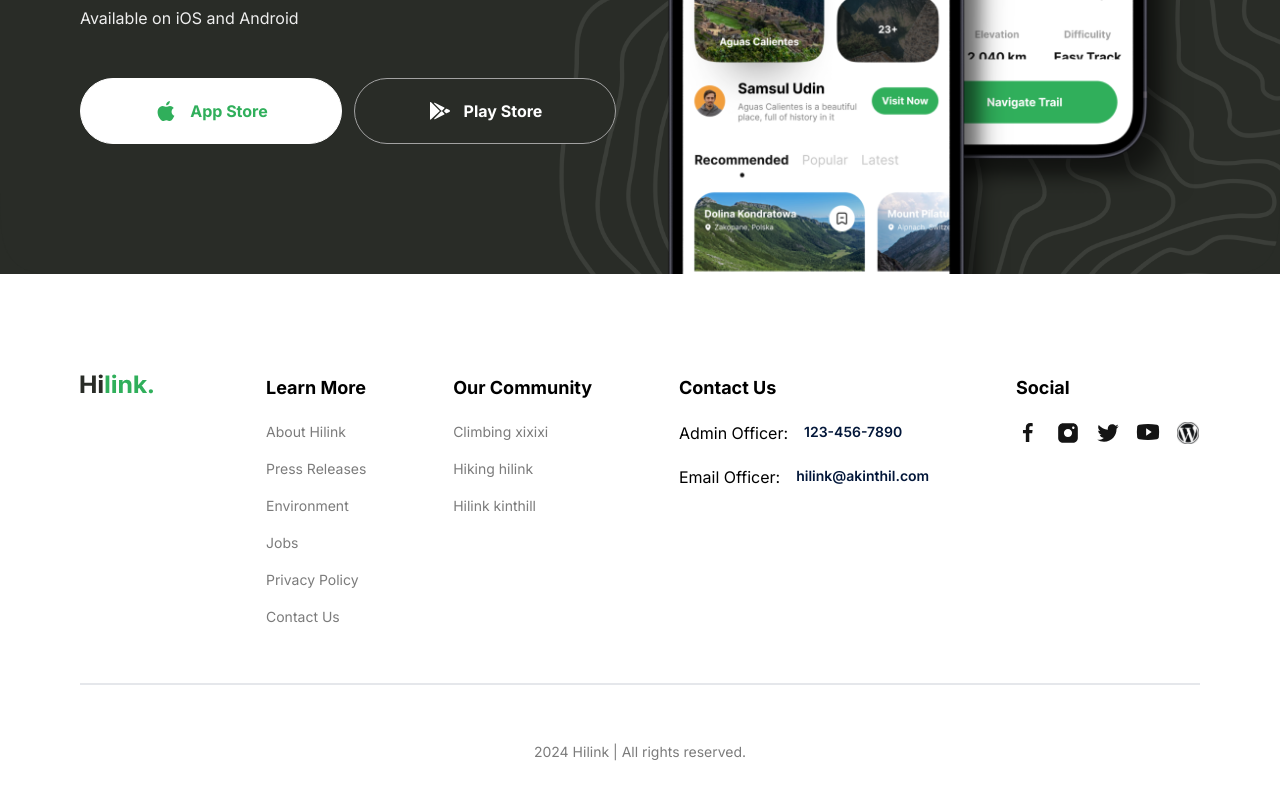
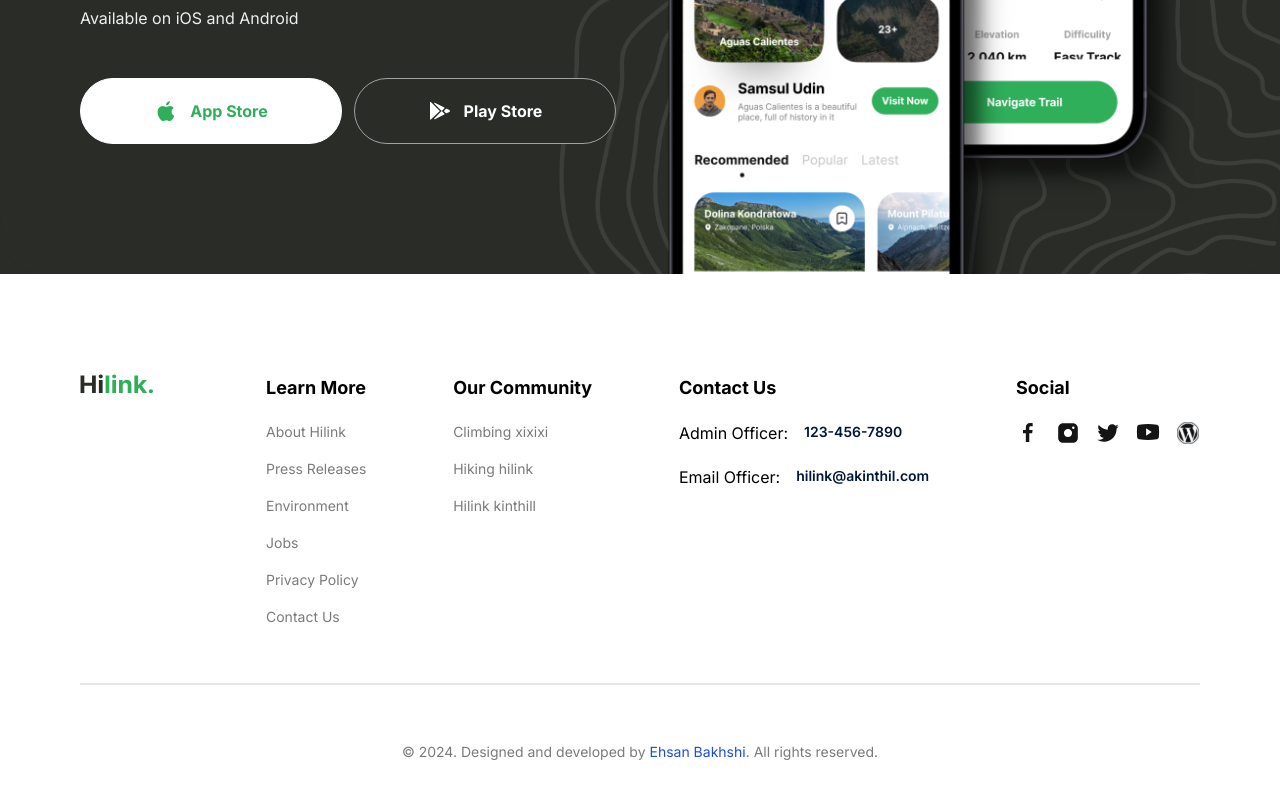
Before and after one commit to EhsanBakhshi/next-trip-advisor-app, a Next.js app: page / in a window 1280 px wide. Shown: the part 4172-4972 px from the top of the page. Built offline with nearby package versions, Linux system fonts and the light colour scheme.

Commit message:
camp text issue fixed

```diff
--- a/components/layout/footer.tsx
+++ b/components/layout/footer.tsx
@@ -58,7 +58,15 @@ const Footer = () => {
 
         <div className="border bg-gray-20" />
         <p className="regular-14 w-full text-center text-gray-30">
-          2024 Hilink | All rights reserved.
+        © {new Date().getFullYear()}. Designed and developed by{" "}
+            <a
+              href="https://github.com/EhsanBakhshi"
+              className="text-blue-700"
+              target="_blank"
+            >
+              Ehsan Bakhshi
+            </a>
+            . All rights reserved.
         </p>
       </div>
     </footer>
--- a/components/sections/home/camp.tsx
+++ b/components/sections/home/camp.tsx
@@ -79,7 +79,7 @@ const Camp = () => {
           <p className="regular-14 xl:regular-16 mt-5 text-white">
             Starting from the anxiety of the climbers when visiting a new
             climbing location, the possibility of getting lost is very large.
-            That's why we are here for those of you who want to start an
+            That&apos;s why we are here for those of you who want to start an
             adventure
           </p>
           <Image
```
